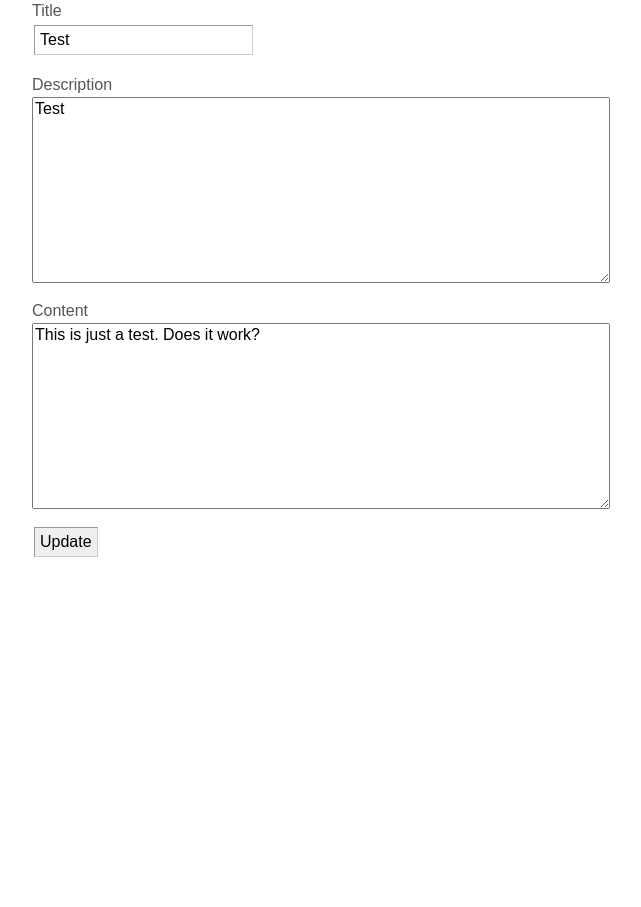
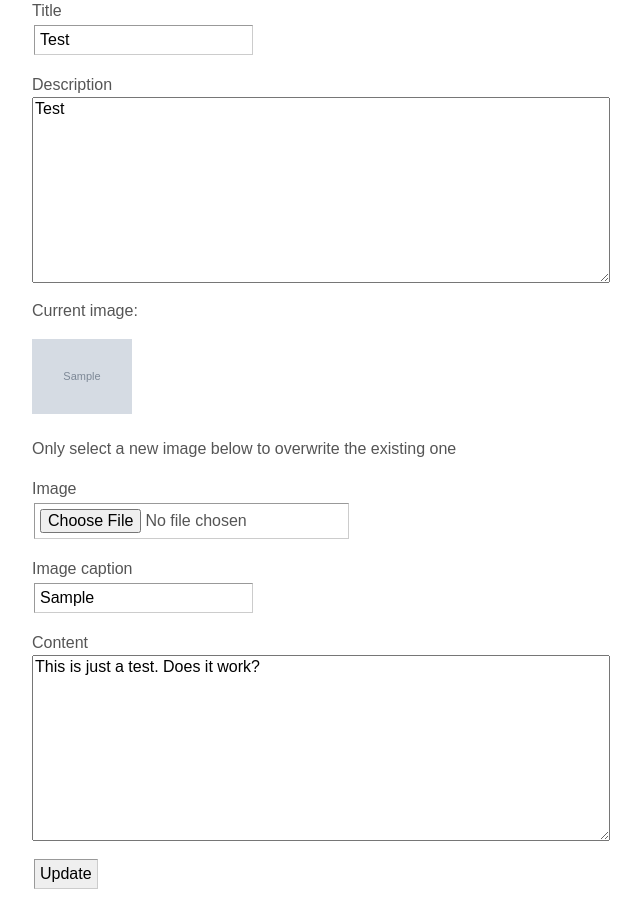
Before and after one commit to kathrinaurelio/FinalProject_ISICAIDALI, a PHP site: page /admin/edit-post.php?id=1 in a window 1280 px wide. Shown: the part 223-1130 px from the top of the page, without its empty margins (158-799 px from the left). Before the commit the page ends 780 px from the top, so only its background shows below. Run offline with PHP 8.4, Linux system fonts and the light colour scheme; a user stored in the database is signed in; data comes from the database, SQL or seed files in the repository; tables that the repository leaves empty or names only in its code hold one stand-in row (values such as "Sample post"); grey boxes marked "Sample" are stand-in pictures; some libraries are stand-ins or nearby versions.

Commit message:
add image form to add-post and edit-post

```diff
--- a/FinalProject/admin/edit-post.php
+++ b/FinalProject/admin/edit-post.php
@@ -53,6 +53,10 @@ if(!$user->is_logged_in()){ header('Location: login.php'); }
                     $error[] = 'Please enter the title.';
 		}
 
+                if ($_FILES['myfile']['size'] > 0 && $imageCaption === '') {
+                    $error[] = 'Please enter an image caption';
+                }
+
 		if($postDesc ==''){
                     $error[] = 'Please enter the description.';
 		}
@@ -73,6 +77,35 @@ if(!$user->is_logged_in()){ header('Location: login.php'); }
                                 ':postCont' => $postCont,
                                 ':postID' => $postID
                         ));
+
+                        if ($_FILES['myfile']['size'] > 0) {
+
+                            // delete existing blog_imgs row
+                            $stmt2 = $db->prepare('DELETE FROM blog_imgs WHERE postID = :postID') ;
+                            $stmt2->execute(array(
+                                ':postID' => $postID
+                            ));
+
+                            $info = pathinfo($_FILES['myfile']['name']);
+                            $ext = $info['extension']; // get the extension of the file
+
+                            // name the image "postId.extension"
+                            $newname = $postID . '.' . $ext;
+                            $caption = $_POST['imageCaption'];
+
+                            // save the image
+                            $target = 'images/'.$newname;
+                            move_uploaded_file($_FILES['myfile']['tmp_name'], $target);
+
+                            // insert a record into the blog_imgs
+                            $stmt3 = $db->prepare('INSERT INTO blog_imgs (caption, img, postID) VALUES (:caption, :img, :postId)');
+                            $stmt3->execute(array(
+                               ':caption' => $caption,
+                               ':img' => $newname,
+                               ':postId' => $postID
+                            ));
+
+                        }
 
                         //redirect to index page
                         header('Location: index.php?action=updated');
@@ -103,13 +136,17 @@ if(!$user->is_logged_in()){ header('Location: login.php'); }
 			$stmt->execute(array(':postID' => $_GET['id']));
 			$row = $stmt->fetch();
 
+                        $stmt2 = $db->prepare('SELECT imgID, img, caption FROM blog_imgs WHERE postID = :postID') ;
+			$stmt2->execute(array(':postID' => $_GET['id']));
+			$rowImg = $stmt2->fetch();
+
 		} catch(PDOException $e) {
 		    echo $e->getMessage();
 		}
 
 	?>
 
-	<form action='' method='post'>
+	<form action='' method='post' enctype='multipart/form-data'>
 		<input type='hidden' name='postID' value='<?php echo $row['postID'];?>'>
 
 		<p><label>Title</label><br />
@@ -117,6 +154,20 @@ if(!$user->is_logged_in()){ header('Location: login.php'); }
 
 		<p><label>Description</label><br />
 		<textarea name='postDesc' cols='60' rows='10'><?php echo $row['postDesc'];?></textarea></p>
+
+                <?php if ($rowImg && $rowImg['imgID']) { ?>
+                <p>Current image:</p>
+                <p><img src='images/<?php echo $rowImg['img'] ?>' style="width: 100px;" /></p>
+
+                <p>Only select a new image below to overwrite the existing one</p>
+
+                <?php } ?>
+
+                <p><label>Image</label><br />
+                <input type="file" name="myfile" /></p>
+
+                <p><label>Image caption</label><br />
+                <input type="text" name="imageCaption" value='<?php echo $rowImg['caption']; ?>' /></p>
 
 		<p><label>Content</label><br />
 		<textarea name='postCont' cols='60' rows='10'><?php echo $row['postCont'];?></textarea></p>
--- a/FinalProject/admin/index.php
+++ b/FinalProject/admin/index.php
@@ -8,8 +8,11 @@ if(!$user->is_logged_in()){ header('Location: login.php'); }
 //show message from add / edit page
 if(isset($_GET['delpost'])){
 
-	$stmt = $db->prepare('DELETE FROM blog_posts WHERE postID = :postID') ;
+        $stmt = $db->prepare('DELETE FROM blog_imgs WHERE postID = :postID') ;
 	$stmt->execute(array(':postID' => $_GET['delpost']));
+
+	$stmt2 = $db->prepare('DELETE FROM blog_posts WHERE postID = :postID') ;
+	$stmt2->execute(array(':postID' => $_GET['delpost']));
 
 	header('Location: index.php?action=deleted');
 	exit;
--- a/FinalProject/viewpost.php
+++ b/FinalProject/viewpost.php
@@ -52,7 +52,7 @@ if ($row['postID'] == '') {
             echo '<div>';
             echo '<h1>' . $row['postTitle'] . '</h1>';
             echo '<p>Posted on ' . date('jS M Y', strtotime($row['postDate'])) . '</p>';
-            echo '<p><img src="admin/images/'.$images['img'].'" /></p>';
+            echo '<p><img src="admin/images/'.$images['img'].'" style="max-width: 350px;" /></p>';
             echo '<p>' . $row['postCont'] . '</p>';
             echo '</div>';
             ?>
```
Also changed, not shown: FinalProject/admin/add-post.php (+41 -22 lines), FinalProject/admin/images/16.jpg (added). Lines whose indentation alone changed are shown as unchanged.
